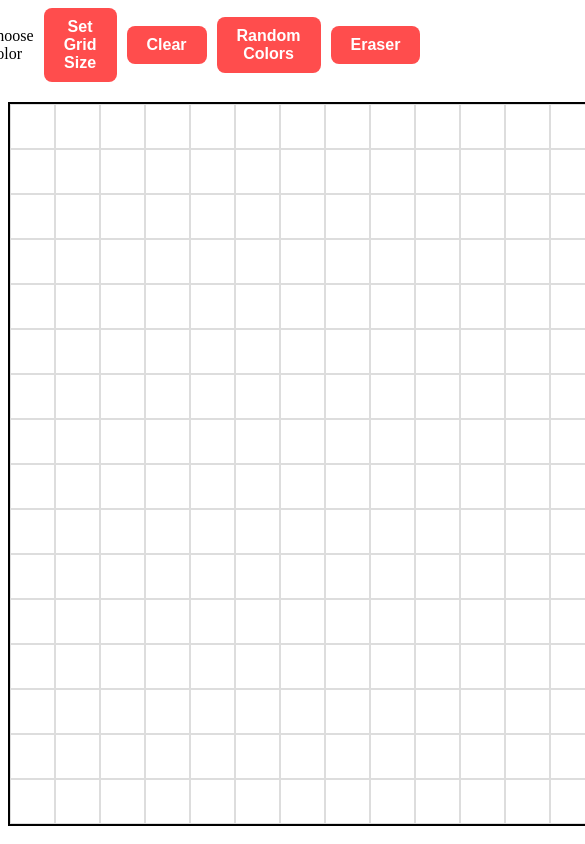
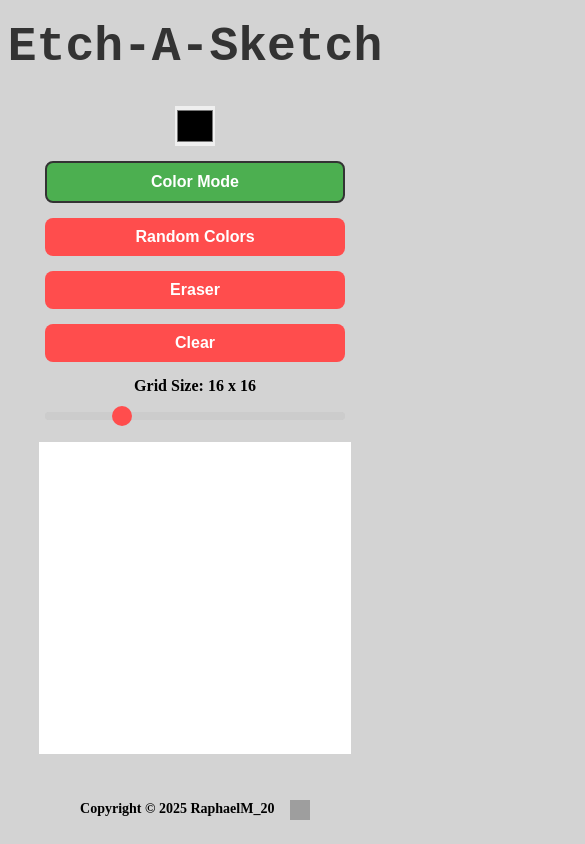
Before and after one commit to RaphaelM20/etch-a-sketch, a plain HTML site: page index.html in a window 390 px wide. Shown: the top 844 px of the page, 585 px wide, since content can reach past the window. Drawn offline with Linux system fonts and the light colour scheme; grey boxes are pictures that could not be loaded.

Commit message:
Added responsive design
Should now work on mobile/smaller screens. Eraser function has been fixed along with color mode and random color mode.
Improved UI/UX of app.

```diff
--- a/index.html
+++ b/index.html
@@ -8,20 +8,32 @@
     <link href="styles.css" rel="stylesheet"/>
 </head>
 <body>
+    <h1 class="title">Etch-A-Sketch</h1>
+    <div class="main-wrapper">
         <div class="controls">
             <input type="color" id="colorPicker" value="#000000">
-        <label for="colorPicker">Choose Color</label>
 
-        <button id="getGridSize">Set Grid Size</button>
-        <button id="clearButton">Clear</button>
+            <button id="colorModeButton" class="color-active">Color Mode</button>
             <button id="randomColorButton">Random Colors</button>
             <button id="eraserButton">Eraser</button>
+            <button id="clearButton">Clear</button>
+            <label for="gridSizeRange">
+                Grid Size: <span id="gridSizeValue">16</span> x <span id="gridSizeValue2">16</span>
+            </label>
+            <input type="range" id="gridSizeRange" min="1" max="64" value="16">
         </div>
 
         <div id="container">
 
         </div>
-
-
+    </div>
+    <footer class="footer">
+        <p>
+            Copyright &copy; 2025 RaphaelM_20 &nbsp;
+            <a href="https://github.com/RaphaelM20" target="_blank" aria-label="GitHub Profile">
+            <img src="https://cdn.jsdelivr.net/npm/simple-icons@v9/icons/github.svg" alt="GitHub Logo" class="github-icon">
+            </a>
+        </p>
+    </footer>
 </body>
 </html>
--- a/script.js
+++ b/script.js
@@ -1,4 +1,5 @@
 const containerDiv = document.querySelector('#container');
+let colorModeActive = true;
 let isMouseDown = false;
 
 document.addEventListener('mousedown', () => isMouseDown = true);
@@ -6,13 +7,28 @@ document.addEventListener('mouseup', () => isMouseDown = false);
 
 //default 16x16 grid
 
-for (let i = 0; i < 256; i++) {
-    const newGrid = document.createElement('div');
-    newGrid.classList.add('flex-square');
-    newGrid.style.width = '45px';
-    newGrid.style.height = '45px';
-    containerDiv.append(newGrid);
+const defaultSize = 16;
+
+function createGrid(size) {
+    containerDiv.innerHTML = '';
+
+    const squareSize = 100 / size + '%';
+
+    for (let i = 0; i < size * size; i++) {
+        const newGrid = document.createElement('div');
+        newGrid.classList.add('flex-square');
+
+        newGrid.style.flex = `0 0 ${squareSize}`;
+        newGrid.style.aspectRatio = '1 / 1';
+
+        containerDiv.appendChild(newGrid);
+    }
+
+    applyHoverEffect();
 }
+
+createGrid(defaultSize);
+
 
 //addeventlisteners and check what mode is active
 
@@ -21,16 +37,16 @@ function applyHoverEffect() {
 
     squares.forEach(square => {
         square.addEventListener('mouseover', () => {
-            if (eraserMode && isMouseDown) {
+            if (!isMouseDown) return;
+
+            if (eraserMode) {
                 square.style.backgroundColor = 'white';
             }
-
             else if (randomColorMode) {
                 const [r, g, b] = randomColor();
                 square.style.backgroundColor = `rgb(${r}, ${g}, ${b})`;
             }
-
-            else {
+            else if (colorModeActive){
                 square.style.backgroundColor = setColor();
             }
         });
@@ -39,9 +55,10 @@ function applyHoverEffect() {
             if (eraserMode) {
                 square.style.backgroundColor = 'white';
             }
-        })
+        });
     });
 }
+
 
 applyHoverEffect();
 
@@ -51,6 +68,21 @@ function setColor (){
     return colorValue;
 }
 
+//Color Mode Button
+const colorModeButton = document.querySelector('#colorModeButton');
+
+colorModeButton.addEventListener('click', () => {
+    colorModeActive = !colorModeActive;
+    colorModeButton.classList.toggle('color-active');
+
+    // Turn off other modes
+    if (colorModeActive) {
+        eraserMode = false;
+        randomColorMode = false;
+        eraserButton.classList.remove('eraser-active');
+        randomColorButton.classList.remove('random-active');
+    }
+});
 
 //clear grid button
 
@@ -65,31 +97,30 @@ clearButton.addEventListener('click', () => {
 
 //Choose grid size and update grid size
 
-const setGridSize = document.querySelector('#getGridSize');
+const gridSizeSlider = document.querySelector('#gridSizeRange');
+const gridSizeValue = document.querySelector('#gridSizeValue');
+const gridSizeValue2 = document.querySelector('#gridSizeValue2');
 
-setGridSize.addEventListener('click', () => {
-    let userInput = prompt('Please enter the size of the grid. Maximum size allowed is 100: ');
-    let gridSize = parseInt(userInput);
-
-    if (isNaN(gridSize) || !Number.isInteger(gridSize) || gridSize > 100){
-        alert('Invalid Input. Please enter a whole number between 1 and 100.');
-        return;
-    }
+gridSizeSlider.addEventListener('input', () => {
+    const gridSize = parseInt(gridSizeSlider.value);
+    gridSizeValue.textContent = gridSize;
+    gridSizeValue2.textContent = gridSize;
 
     containerDiv.innerHTML = '';
-    const squareSize = 720 / gridSize;
     const totalSquares = gridSize * gridSize;
 
-    for (let i = 0; i < totalSquares; i++){
+    for (let i = 0; i < totalSquares; i++) {
         const newGrid = document.createElement('div');
         newGrid.classList.add('flex-square');
-        newGrid.style.width = `${squareSize}px`;
-        newGrid.style.height = `${squareSize}px`;
+
+        const squareSizePercent = 100 / gridSize + '%';
+        newGrid.style.flex = `0 0 ${squareSizePercent}`;
+        newGrid.style.aspectRatio = '1 / 1';
         containerDiv.appendChild(newGrid);
     }
 
     applyHoverEffect();
-})
+});
 
 //Random Color
 function randomColor () {
@@ -105,6 +136,13 @@ let randomColorMode = false;
 randomColorButton.addEventListener('click', () => {
   randomColorMode = !randomColorMode;
   randomColorButton.classList.toggle('random-active');
+
+  if (randomColorMode) {
+        eraserMode = false;
+        colorModeActive = false;
+        eraserButton.classList.remove('eraser-active');
+        colorModeButton.classList.remove('color-active');
+    }
 });
 
 //Eraser Button
@@ -114,4 +152,11 @@ let eraserMode = false;
 eraserButton.addEventListener('click', () => {
     eraserMode = !eraserMode
     eraserButton.classList.toggle('eraser-active');
+
+    if (eraserMode) {
+        randomColorMode = false;
+        colorModeActive = false;
+        randomColorButton.classList.remove('random-active');
+        colorModeButton.classList.remove('color-active');
+    }
 })
--- a/styles.css
+++ b/styles.css
@@ -1,24 +1,66 @@
+html, body {
+  margin: 0;
+  padding: 0;
+  height: 100vh;
+  overflow: hidden; /* prevent scrollbars */
+  display: flex;
+  flex-direction: column;
+  background-color: lightgray;
+}
+
+.main-wrapper {
+  flex: 1;
+  display: flex;
+  justify-content: center;
+  align-items: center;
+  gap: 40px;
+  flex-wrap: wrap;
+  padding: 10px;
+  box-sizing: border-box;
+}
+
+.title {
+  text-align: center;
+  font-size: 48px;
+  font-weight: bold;
+  margin-top: 20px;
+  margin-bottom: 10px;
+  font-family: 'Courier New', Courier, monospace;
+  color: #333;
+}
+
+.controls {
+  display: flex;
+  flex-direction: column;
+  align-items: center;
+  gap: 15px;
+}
+
+.controls button {
+  width: 200px;              /* consistent width */
+  padding: 10px 0;           /* vertical padding only */
+  background-color: #ff4d4d;
+  color: white;
+  border: none;
+  border-radius: 8px;
+  font-size: 16px;
+  font-weight: bold;
+  cursor: pointer;
+  transition: background-color 0.3s ease;
+}
+
 #container {
   display: flex;
   flex-wrap: wrap;
-  width: 720px;
-  height: 720px;
-  border: 2px solid black;
-  margin: 0 auto;
-}
-
-.flex-square {
-  border: 1px solid #ddd;
+  width: min(80vmin, 90vw);   /* Square container, responsive */
+  height: min(80vmin, 90vw);
   background-color: white;
   box-sizing: border-box;
 }
 
-.controls {
-  display: flex;
-  gap: 10px;
-  align-items: center;
-  justify-content: center;
-  margin-bottom: 20px;
+.flex-square {
+  background-color: white;
+  box-sizing: border-box;
 }
 
 #colorPicker {
@@ -29,24 +71,102 @@
   padding: 0;
 }
 
-#clearButton, #getGridSize, #randomColorButton, #eraserButton{
-  padding: 10px 20px;
-  background-color: #ff4d4d;
-  color: white;
-  border: none;
-  border-radius: 8px;
-  font-size: 16px;
-  font-weight: bold;
-  cursor: pointer;
-  transition: background-color 0.3s ease;
-}
-
-#randomColorButton.random-active,  #eraserButton.eraser-active{
-  background-color: #4caf50; /* green to show it's ON */
+#randomColorButton.random-active,
+#eraserButton.eraser-active,
+#colorModeButton.color-active{
+  background-color: #4caf50;
   color: white;
   border: 2px solid #333;
 }
 
-#clearButton:hover, #getGridSize:hover {
-  background-color: #e60000;
+.controls label {
+  font-weight: bold;
 }
+
+#gridSizeRange {
+  width: 200px;
+  -webkit-appearance: none;
+  appearance: none;
+  height: 8px;
+  border-radius: 5px;
+  background: #ccc;
+  outline: none;
+  transition: background 0.3s ease;
+}
+
+/* Track color when not active */
+#gridSizeRange::-webkit-slider-runnable-track {
+  height: 8px;
+  background: #ccc;
+  border-radius: 5px;
+}
+
+/* Thumb (draggable part) */
+#gridSizeRange::-webkit-slider-thumb {
+  -webkit-appearance: none;
+  appearance: none;
+  width: 20px;
+  height: 20px;
+  background: #ff4d4d; /* Same as button */
+  border-radius: 50%;
+  cursor: pointer;
+  transition: background 0.3s ease;
+  border: none;
+  margin-top: -6px; /* aligns thumb with track */
+}
+
+/* On hover: darker red thumb */
+
+/* Firefox support */
+#gridSizeRange::-moz-range-track {
+  height: 8px;
+  background: #ccc;
+  border-radius: 5px;
+}
+
+#gridSizeRange::-moz-range-thumb {
+  width: 20px;
+  height: 20px;
+  background: #ff4d4d;
+  border: none;
+  border-radius: 50%;
+  cursor: pointer;
+  transition: background 0.3s ease;
+}
+
+.github-icon {
+  width: 20px;
+  height: 20px;
+  vertical-align: middle;
+  margin-left: 5px;
+  fill: #000;
+  transition: transform 0.2s ease;
+}
+
+.github-icon:hover {
+  transform: scale(1.2);
+}
+
+/* Responsive adjustments for mobile */
+@media (max-width: 768px) {
+  .main-wrapper {
+    flex-direction: column;
+    align-items: center;
+    gap: 20px;
+    padding: 10px;
+  }
+
+  .controls button,
+  #gridSizeRange {
+    width: 90vw;
+    max-width: 300px;
+  }
+}
+
+.footer {
+  flex-shrink: 0;
+  text-align: center;
+  padding: 10px;
+  font-size: 14px;
+  font-weight: bold;
+}
```
Lines whose indentation alone changed are shown as unchanged.
